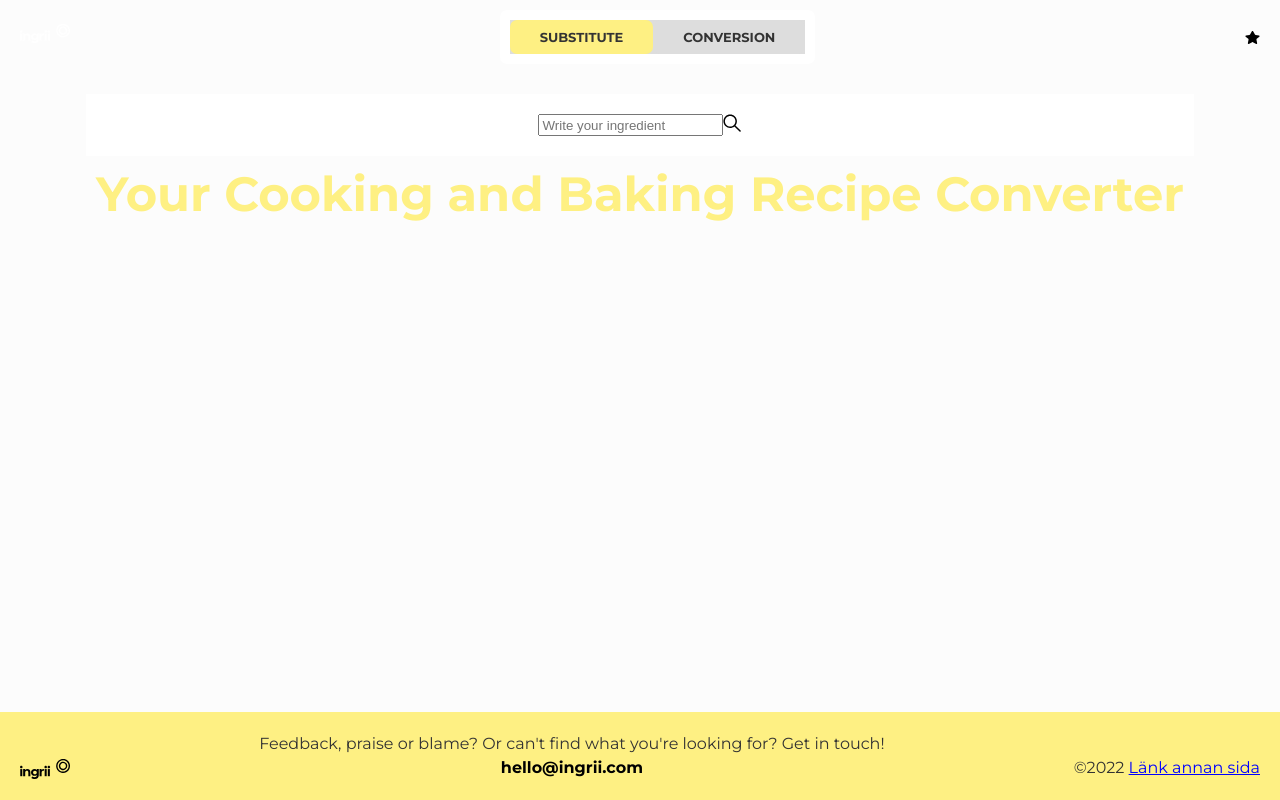
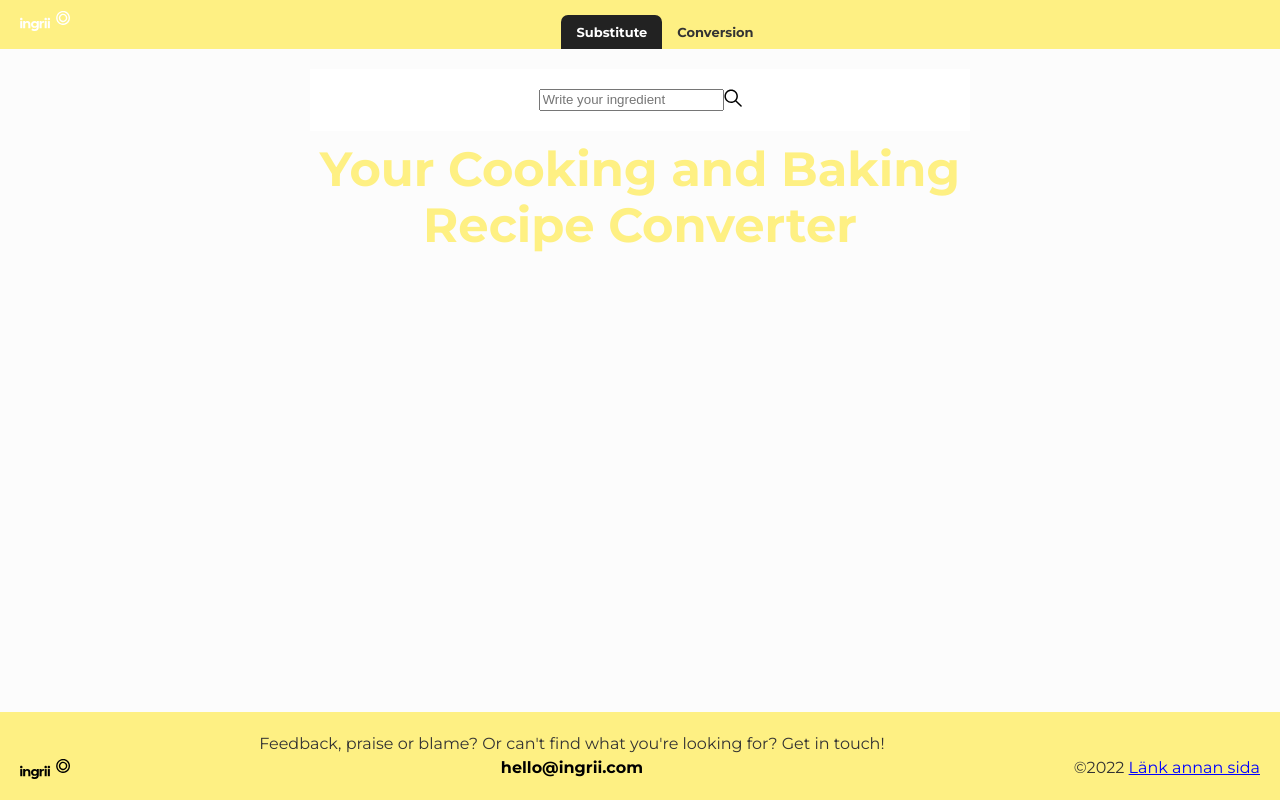
Before and after one commit to Annaaste/reactproject, a Next.js app: page / in a window 1280 px wide. Built offline with nearby package versions, Linux system fonts and the light colour scheme.

Commit message:
add stylechange navbar

```diff
--- a/components/EarlierSearches/EarlierSearches.jsx
+++ b/components/EarlierSearches/EarlierSearches.jsx
@@ -3,7 +3,7 @@ import styles from './EarlierSearches.module.scss'
 const EarlierSearches = () => {
   return (
     //Byt ut till h2 när rätt storlek finns
-    <h1 className={styles.frontText}>Your Cooking and Baking Recipe Converter</h1>
+    <h1 className={styles.frontText}>Your Cooking and Baking<br></br> Recipe Converter</h1>
    );
 }
 
--- a/components/Navbar/Navbar.jsx
+++ b/components/Navbar/Navbar.jsx
@@ -1,8 +1,12 @@
+import { useRouter } from 'next/router'
 import Link from 'next/link'
-import Image from 'next/image'
 import styles from './Navbar.module.scss'
 
 const Navbar = () => {
+
+  //För att kunna känna av vad som står i url:en
+  const router = useRouter();
+
   return (
     <nav className={styles.navbar}>
       <Link href="/">
@@ -16,15 +20,26 @@ const Navbar = () => {
         </a>
       </Link>
       <div className={styles.mainMenu}>
-        <Link href="/"><a className={styles.menuSubstitute}>Substitute </a></Link>
-        <Link href="/convert"><a className={styles.menuConvert}> Conversion</a></Link>
+        <Link href="/">
+          <a className={router.pathname === "/" ? styles.activePage : styles.nonActivePage}>
+            Substitute
+          </a>
+        </Link>
+        {/* Aktivera när startsidan lagts till.
+        <Link href="/substitute">
+          <a className={router.pathname === "/substitute" ? styles.activePage : styles.nonActivePage}>
+            Substitute
+          </a>
+        </Link>
+        */}
+        <Link href="/convert">
+          <a className={router.pathname === "/convert" ? styles.activePage : styles.nonActivePage}>
+            Conversion
+          </a>
+        </Link>
       </div>
-      <Image
-        width={15}
-        height={15}
-        alt=""
-        src="/images/icons/starIcon.svg"
-      />
+      {/* Tom p-tagg så att menyn centreras korrekt */ }
+      <p></p>
     </nav>
   );
 }
--- a/components/Navbar/Navbar.module.scss
+++ b/components/Navbar/Navbar.module.scss
@@ -5,8 +5,7 @@
   justify-content: space-between;
   align-items: center;
   padding: 1rem 2rem;
-  //background-color: hotpink;
-
+  background-color:  $yellow;
 }
 
 .logo {
@@ -17,26 +16,23 @@
 
 .mainMenu {
   display: flex;
-  background-color: $lightGrey;
-  border: 1rem solid $white;
-  border-radius: 0.7rem;
 }
 
-.menuSubstitute,
-.menuConvert {
+.nonActivePage,
+.activePage {
+  display: flex;
+  align-items: center;
   color: $bodyBlack;
   text-decoration: none;
-  text-transform: uppercase;
-  padding: 0.5rem 3rem;
-  border-radius: 0.7rem;
+  //text-transform: uppercase;
+  margin-bottom: -1.5rem;
+  padding: 0.5rem 1.5rem;
+  font-size: 13px;
   font-weight: 700;
-  font-size: 13px;
 }
 
-.menuSubstitute {
-  background-color: $yellow;
+.activePage {
+  background-color: $headerBlack;
+  color: $white;
+  border-radius: 0.7rem 0.7rem 0 0;
 }
-
-.menuConvert {
-  background-color: $lightGrey;
-}
```
